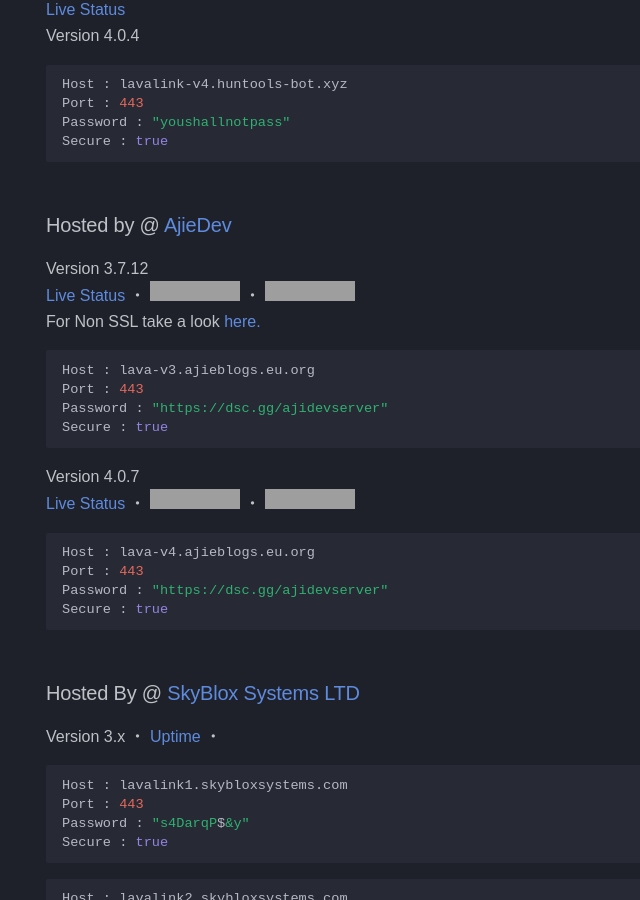
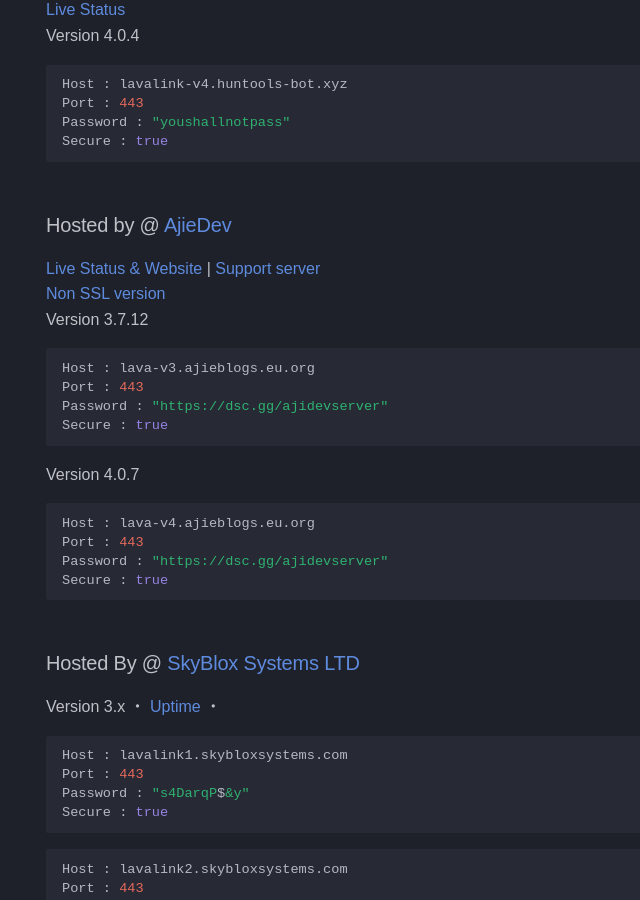
Before and after one commit to DarrenOfficial/lavalink-list, an MkDocs documentation site: the page built from docs/SSL/lavalink-with-ssl.md, in a window 1280 px wide and 900 px high, scrolled down 799 px. Shown: the whole window, without its empty margins (0-640 px from the left). Built offline with MkDocs 1.6.1 and Material for MkDocs 9.7.7, drawn with Linux system fonts in a browser that asks for light colours; some web fonts are replaced; comment, search, counter and statistics services are not loaded; a style sheet for code colours, icons or effects is not loaded; grey boxes are pictures that could not be loaded.

Commit message:
Update & Removing badge temporary (#546)
* add status page

* temp status page

* inactive nodes aka zero uptime

* changed to new cdn

* Update lavalink-with-ssl.md

* Update lavalink-without-ssl.md

* get back old cdn (temp)

* Update lavalink-without-ssl.md

* Update lavalink-with-ssl.md

* Update lavalink-without-ssl.md

---------

Co-authored-by: AjieDevG <155735436+ajieg345@users.noreply.github.com>

````diff
--- a/docs/SSL/lavalink-with-ssl.md
+++ b/docs/SSL/lavalink-with-ssl.md
@@ -46,9 +46,9 @@ Secure : true
 ```
 
 ### Hosted by @ [AjieDev](https://github.com/AjieDev)
+[Live Status & Website](https://lavalink.ajiedev.tech/) | [Support server](https://dsc.gg/ajidevserver) <br />
+[Non SSL version](https://lavalink.darrennathanael.com/NoSSL/lavalink-without-ssl/#hosted-by-ajiedev) <br />
 Version 3.7.12 <br />
-[Live Status](https://lava-stat.ajieblogs.eu.org/) ・ ![stat](https://status.ajieblogs.eu.org/api/badge/10/status) ・ ![up](https://status.ajieblogs.eu.org/api/badge/10/uptime)<br />
-For Non SSL take a look [here.](https://lavalink.darrennathanael.com/NoSSL/lavalink-without-ssl/#hosted-by-ajiedev)
 ```bash
 Host : lava-v3.ajieblogs.eu.org
 Port : 443
@@ -56,7 +56,6 @@ Password : "https://dsc.gg/ajidevserver"
 Secure : true
 ```
 Version 4.0.7 <br />
-[Live Status](https://lava-stat.ajieblogs.eu.org/) ・ ![statv4](https://status.ajieblogs.eu.org/api/badge/11/status) ・ ![upv4](https://status.ajieblogs.eu.org/api/badge/11/uptime)<br />
 ```bash
 Host : lava-v4.ajieblogs.eu.org
 Port : 443
@@ -95,7 +94,6 @@ Port : 443
 Password : "lavalinkv3"
 Secure : true
 ```
-
 Version 4.0.7 <br />
 [Live Status](https://lavalink-stats.serenetia.com/) ・ [Uptime](https://status.serenetia.com/status/all) ・ ![badgev4](https://status.serenetia.com/api/badge/8/status?style=flat-square)<br />
 ```bash
````
Also changed, not shown: docs/NoSSL/lavalink-without-ssl.md (+3 -3 lines).
